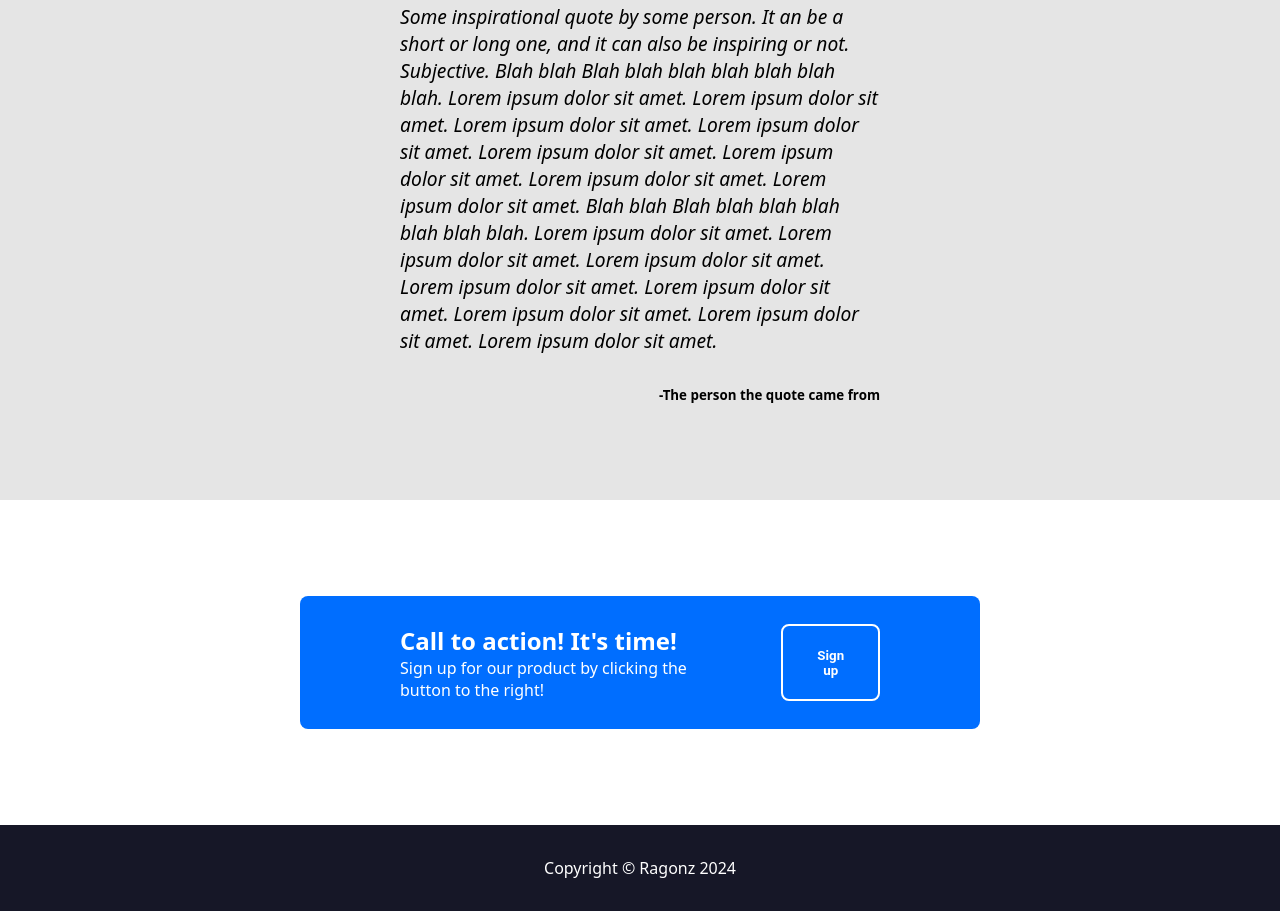
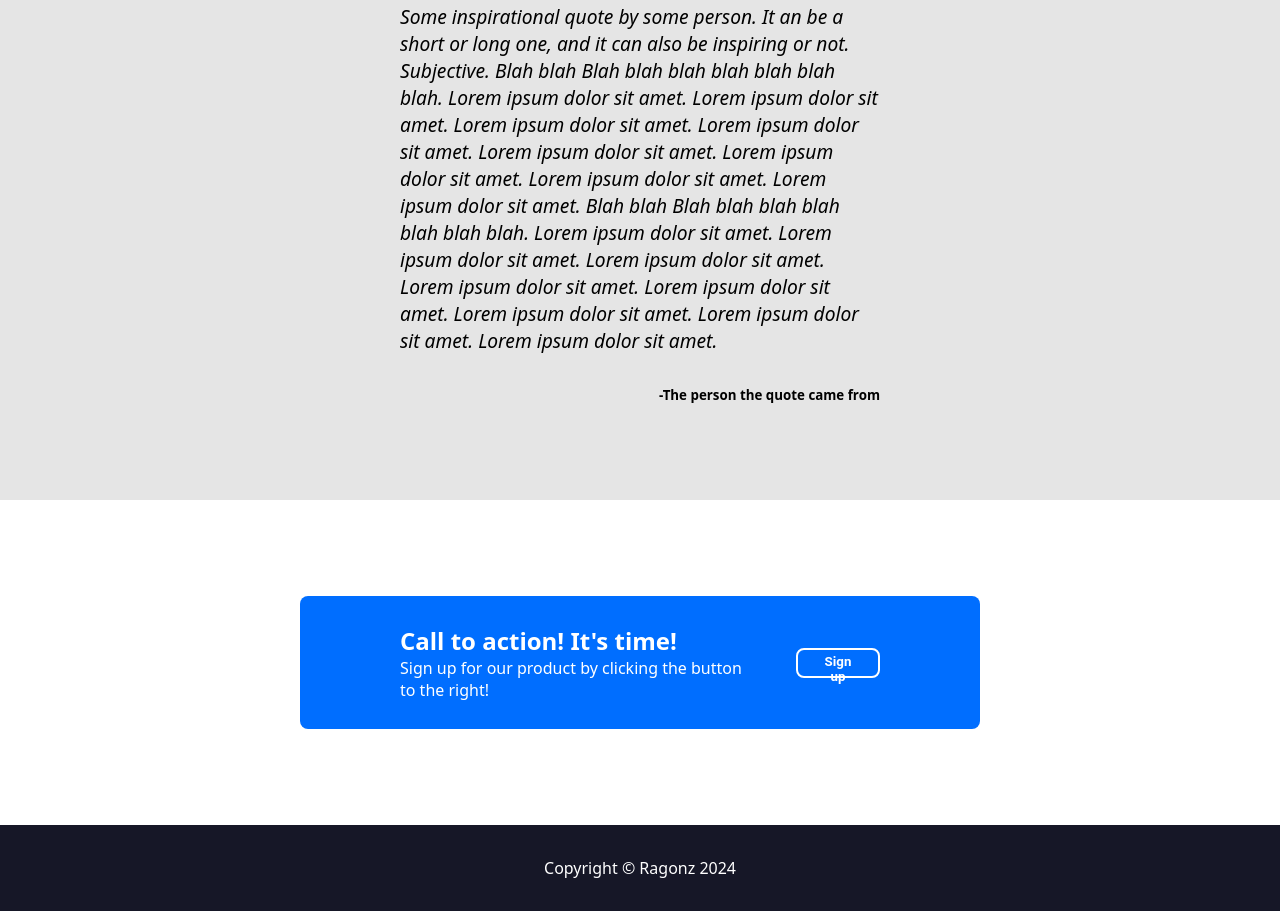
Before and after one commit to raul-gonzales/odin_project_landing_page, a plain HTML site: page index.html in a window 1280 px wide. Shown: the part 893-1804 px from the top of the page. Drawn offline with Linux system fonts and the light colour scheme.

Commit message:
Fixed: reduce size of content 4 button

```diff
--- a/style.css
+++ b/style.css
@@ -111,6 +111,7 @@ a {
     display: flex;
     flex: 1;
     justify-content: space-evenly;
+    align-items: center;
     gap: 48px;
     padding: 28px 100px;
     background-color: #006eff;
@@ -125,7 +126,8 @@ a {
 
 .content-4 .content-container-button {
     border: 2px solid white;
-    padding: 1px 30px;
+    height: 30px;
+    width: auto;
 }
 
 .footer {
```
